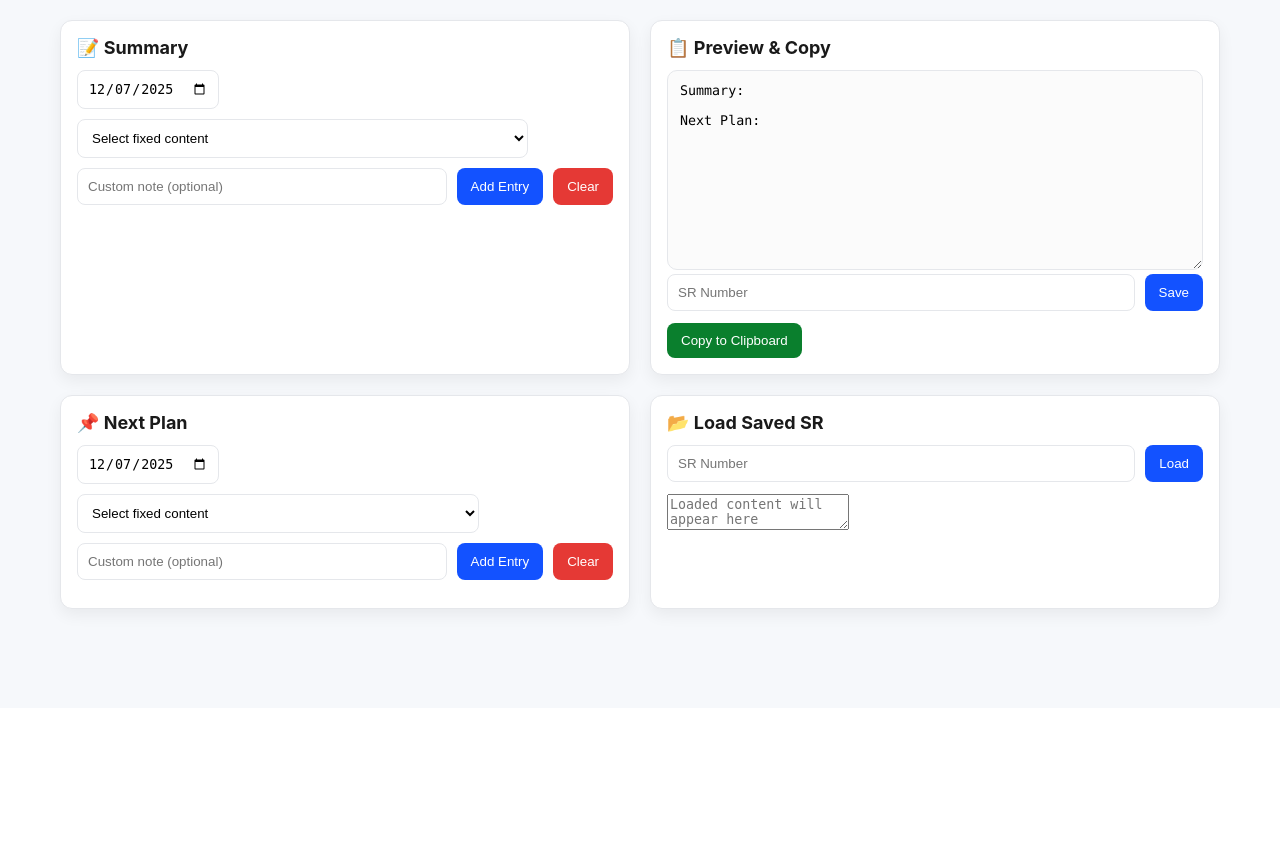
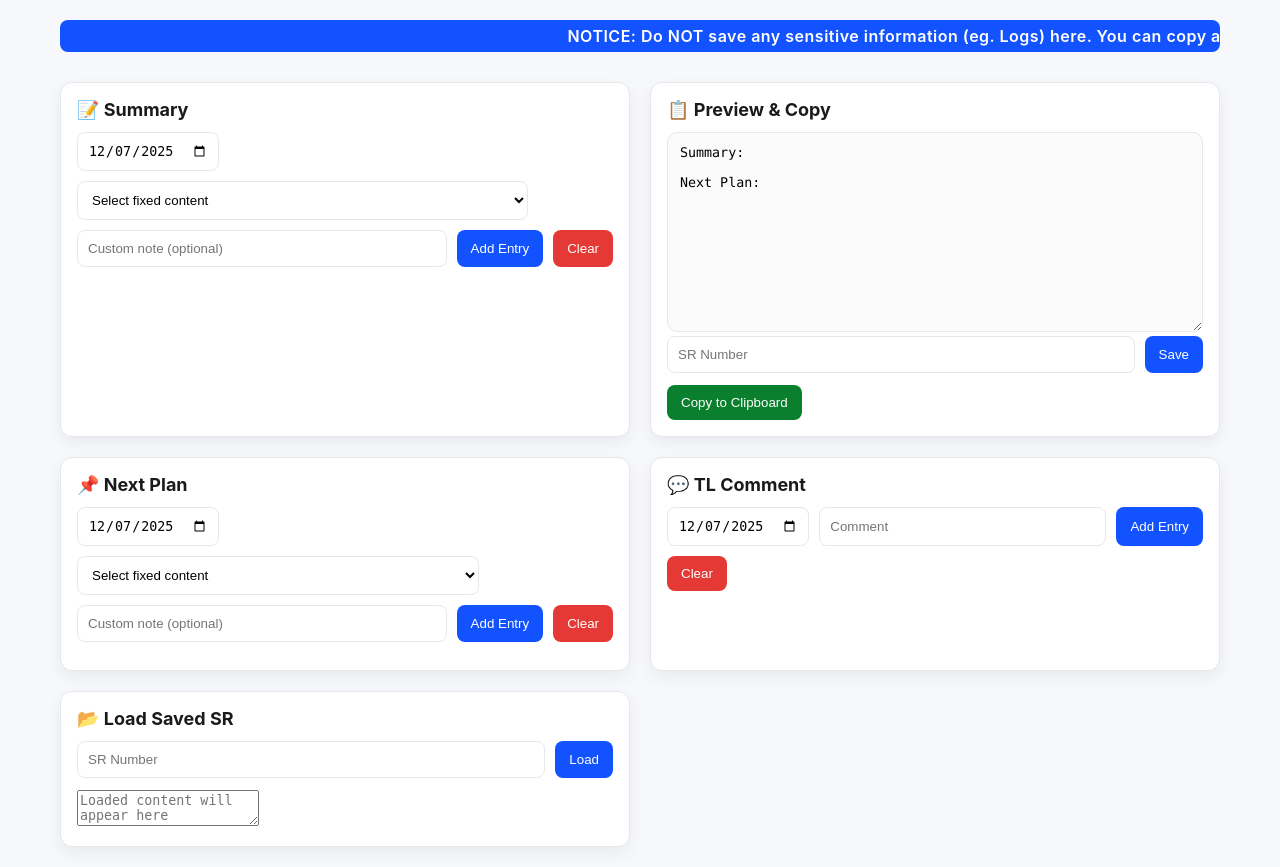
Before and after one commit to yxyj1919/311-vmw-tl-sr-review, a Flask app: page / in a window 1280 px wide. Shown: the part 92-959 px from the top of the page. Before the commit the page ends 712 px from the top, so only its background shows below. Run offline with Flask 3, Linux system fonts and the light colour scheme.

Commit message:
feat: add TL Comment, SR save/load, notice banner; header meta
layout: Summary & Preview top row; Next Plan second row

fix: Next Plan width; English UI

feat: POST /save_sr and GET /load_sr

feat: NOTICE banner; slower scroll; positioned above Summary

chore: header meta (version+author); README in English

chore: Docker CMD via python -m gunicorn; ignore data/ in git & docker

```diff
--- a/app/static/app.js
+++ b/app/static/app.js
@@ -25,8 +25,10 @@ const NEXT_OPTIONS=[
 
 const summaryEntries=[];
 const nextEntries=[];
+const tlcEntries=[];
 let selectedSummaryId=null;
 let selectedNextId=null;
+let selectedTlcId=null;
 
 function todayISO(){
   const d=new Date();
@@ -59,12 +61,18 @@ function formatLine(e){
 }
 
 function renderList(section){
-  const list=section==="summary"?document.getElementById("summary-list"):document.getElementById("next-list");
-  const arr=section==="summary"?summaryEntries:nextEntries;
+  const list=
+    section==="summary"?document.getElementById("summary-list"):
+    section==="next"?document.getElementById("next-list"):
+    document.getElementById("tlc-list");
+  const arr=
+    section==="summary"?summaryEntries:
+    section==="next"?nextEntries:
+    tlcEntries;
   list.innerHTML="";
   arr.forEach((e, idx)=>{
     const li=document.createElement("li");
-    const selectedId=section==="summary"?selectedSummaryId:selectedNextId;
+    const selectedId=section==="summary"?selectedSummaryId:section==="next"?selectedNextId:selectedTlcId;
     li.className=`entry-item${selectedId===e.id?" selected":""}`;
     const txt=document.createElement("div");
     txt.className="entry-text";
@@ -87,11 +95,12 @@ function renderList(section){
     const del=document.createElement("button");
     del.textContent="Delete";
     del.addEventListener("click",()=>{
-      const target=section==="summary"?summaryEntries:nextEntries;
+      const target=section==="summary"?summaryEntries:section==="next"?nextEntries:tlcEntries;
       const i=target.findIndex(x=>x.id===e.id);
       if(i>=0){target.splice(i,1);}
       if(section==="summary" && selectedSummaryId===e.id) selectedSummaryId=null;
       if(section==="next" && selectedNextId===e.id) selectedNextId=null;
+      if(section==="tlc" && selectedTlcId===e.id) selectedTlcId=null;
       renderList(section);
       renderPreview();
     });
@@ -101,7 +110,9 @@ function renderList(section){
     li.addEventListener("click",(ev)=>{
       const t=ev.target && ev.target.tagName ? ev.target.tagName.toLowerCase() : "";
       if(t==="button") return;
-      if(section==="summary") selectedSummaryId=e.id; else selectedNextId=e.id;
+      if(section==="summary") selectedSummaryId=e.id;
+      else if(section==="next") selectedNextId=e.id;
+      else selectedTlcId=e.id;
       renderList(section);
     });
     list.appendChild(li);
@@ -109,7 +120,7 @@ function renderList(section){
 }
 
 function moveEntry(section,id,delta){
-  const target=section==="summary"?summaryEntries:nextEntries;
+  const target=section==="summary"?summaryEntries:section==="next"?nextEntries:tlcEntries;
   const i=target.findIndex(x=>x.id===id);
   if(i<0) return;
   const j=i+delta;
@@ -124,12 +135,18 @@ function moveEntry(section,id,delta){
 function renderPreview(){
   const sLines=summaryEntries.map(formatLine).join("\n");
   const nLines=nextEntries.map(formatLine).join("\n");
+  const tLines=tlcEntries.map(formatLine).join("\n");
   const parts=[];
   parts.push("Summary:");
   if(sLines) parts.push(sLines);
   parts.push("");
   parts.push("Next Plan:");
   if(nLines) parts.push(nLines);
+  if(tLines){
+    parts.push("");
+    parts.push("TL Comment:");
+    parts.push(tLines);
+  }
   const text=parts.join("\n").trim();
   document.getElementById("preview").value=text;
 }
@@ -157,9 +174,33 @@ function addEntry(section){
   if(customInput) customInput.value="";
 }
 
+function addTlcEntry(){
+  const date=document.getElementById("tlc-date").value;
+  const custom=document.getElementById("tlc-custom").value;
+  if(!date||!custom.trim()) return;
+  const e=makeEntry("tlc",date,"TL Comment:",custom);
+  const selectedId=selectedTlcId;
+  if(selectedId){
+    const i=tlcEntries.findIndex(x=>x.id===selectedId);
+    const insertIndex=i>=0?i+1:tlcEntries.length;
+    tlcEntries.splice(insertIndex,0,e);
+  }else{
+    tlcEntries.push(e);
+  }
+  selectedTlcId=e.id;
+  renderList("tlc");
+  renderPreview();
+  const customInput=document.getElementById("tlc-custom");
+  if(customInput) customInput.value="";
+}
+
 function clearSection(section){
-  if(section==="summary") summaryEntries.length=0; else nextEntries.length=0;
-  if(section==="summary") selectedSummaryId=null; else selectedNextId=null;
+  if(section==="summary") summaryEntries.length=0;
+  else if(section==="next") nextEntries.length=0;
+  else tlcEntries.length=0;
+  if(section==="summary") selectedSummaryId=null;
+  else if(section==="next") selectedNextId=null;
+  else selectedTlcId=null;
   renderList(section);
   renderPreview();
 }
@@ -179,14 +220,20 @@ function copyPreview(){
 document.addEventListener("DOMContentLoaded",()=>{
   const sd=document.getElementById("summary-date");
   const nd=document.getElementById("next-date");
+  const td=document.getElementById("tlc-date");
   sd.value=todayISO();
   nd.value=todayISO();
+  if(td) td.value=todayISO();
   populateSelect(document.getElementById("summary-fixed"),SUMMARY_OPTIONS);
   populateSelect(document.getElementById("next-fixed"),NEXT_OPTIONS);
   document.getElementById("summary-add").addEventListener("click",()=>addEntry("summary"));
   document.getElementById("next-add").addEventListener("click",()=>addEntry("next"));
+  const tlcAdd=document.getElementById("tlc-add");
+  if(tlcAdd) tlcAdd.addEventListener("click",addTlcEntry);
   document.getElementById("summary-clear").addEventListener("click",()=>clearSection("summary"));
   document.getElementById("next-clear").addEventListener("click",()=>clearSection("next"));
+  const tlcClear=document.getElementById("tlc-clear");
+  if(tlcClear) tlcClear.addEventListener("click",()=>clearSection("tlc"));
   document.getElementById("copy-btn").addEventListener("click",copyPreview);
   const saveBtn=document.getElementById("save-btn");
   if(saveBtn){
--- a/app/static/styles.css
+++ b/app/static/styles.css
@@ -2,6 +2,10 @@
 :root{--bg:#f6f8fb;--text:#1a1a1a;--muted:#6b7280;--primary:#1352ff;--danger:#e53935;--success:#0a7f2d;--card:#ffffff;--border:#e5e7eb}
 html,body{margin:0;padding:0;font-family:-apple-system,BlinkMacSystemFont,Segoe UI,Roboto,Helvetica,Arial,sans-serif;color:var(--text);background:var(--bg)}
 .header{padding:20px 24px;background:linear-gradient(90deg,#0f172a,#1e293b);color:#fff}
+.notice{background:var(--primary);color:#fff;overflow:hidden}
+.container .notice{grid-column:1 / -1;margin-bottom:10px;border-radius:8px}
+.notice-scroll{display:inline-block;white-space:nowrap;padding:6px 24px;font-weight:600;letter-spacing:.5px;animation:marquee 24s linear infinite}
+@keyframes marquee{from{transform:translateX(100%)}to{transform:translateX(-100%)}}
 .header-top{display:flex;justify-content:space-between;align-items:center}
 .header-meta{display:flex;flex-direction:column;gap:4px;align-items:flex-end;font-size:14px;opacity:.9}
 .meta-line{line-height:1.2}
--- a/app/templates/index.html
+++ b/app/templates/index.html
@@ -18,6 +18,7 @@
   </header>
 
   <main class="container">
+    <div class="notice"><div class="notice-scroll">NOTICE: Do NOT save any sensitive information (eg. Logs) here. You can copy and paste the output to notepad and perfect it.</div></div>
     <section class="panel" id="summary-section">
       <h2>📝 Summary</h2>
       <div class="controls">
@@ -53,6 +54,17 @@
       <ul id="next-list" class="entry-list"></ul>
     </section>
 
+    <section class="panel" id="tlc-section">
+      <h2>💬 TL Comment</h2>
+      <div class="controls">
+        <input type="date" id="tlc-date">
+        <input type="text" id="tlc-custom" placeholder="Comment">
+        <button class="btn btn-primary" id="tlc-add">Add Entry</button>
+        <button class="btn btn-danger" id="tlc-clear">Clear</button>
+      </div>
+      <ul id="tlc-list" class="entry-list"></ul>
+    </section>
+
     <section class="panel" id="load-section">
       <h2>📂 Load Saved SR</h2>
       <div class="controls">
```
Also changed, not shown: 1 other file.
